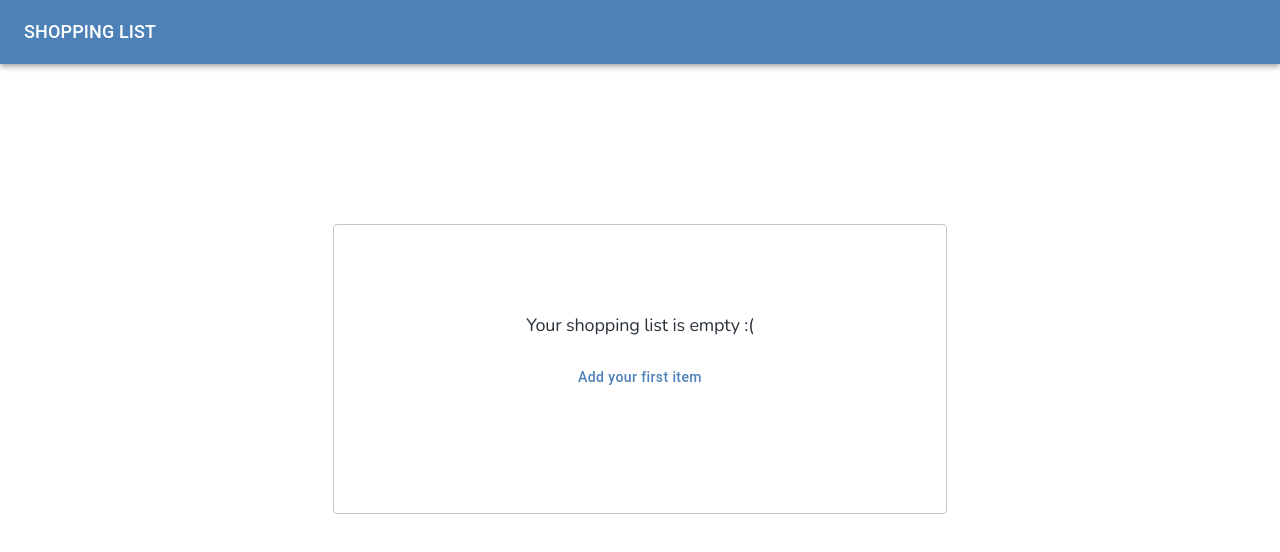
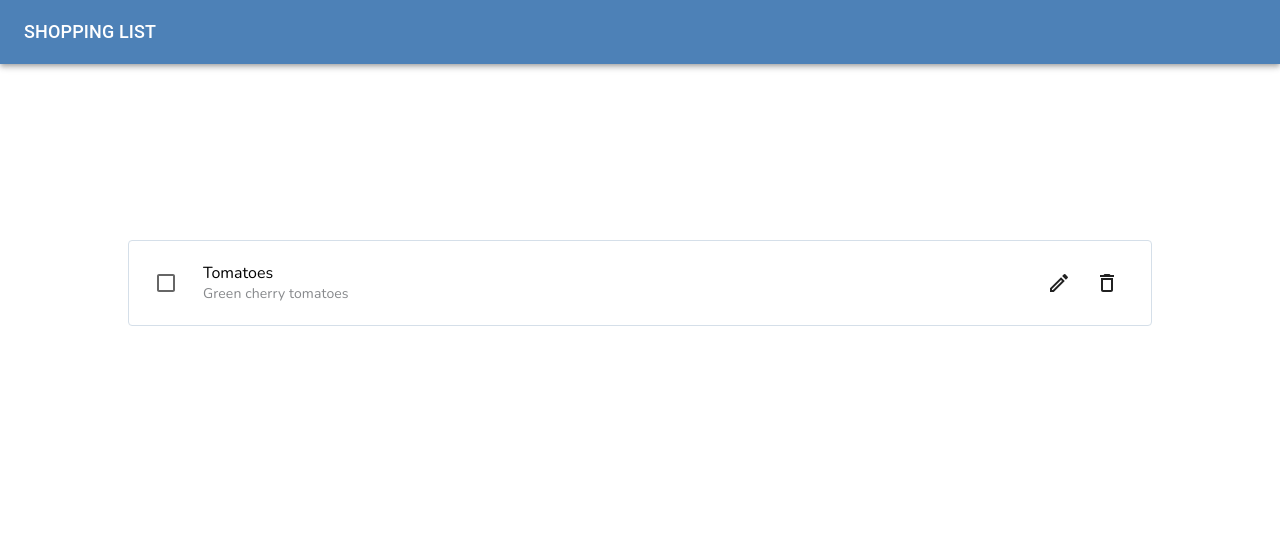
Before and after one commit to danieltkach/slingr-challenge, a React (Vite) app: page / in a window 1280 px wide. Shown: the top 552 px of the page. Built offline with nearby package versions, Linux system fonts and the light colour scheme.

Commit message:
shopping list structure

```diff
--- a/package.json
+++ b/package.json
@@ -12,6 +12,7 @@
   "dependencies": {
     "@emotion/react": "^11.11.4",
     "@emotion/styled": "^11.11.5",
+    "@mui/icons-material": "^5.15.20",
     "@mui/material": "^5.15.20",
     "@mui/styled-engine-sc": "^6.0.0-alpha.18",
     "@types/styled-components": "^5.1.34",
--- a/src/App.tsx
+++ b/src/App.tsx
@@ -1,12 +1,14 @@
 import React from 'react';
 import Box from '@mui/material/Box';
 import { EmptyListPanel } from './components/EmptyListPanel';
+import { ShoppingList } from './views/ShoppingList';
 
 
 export const App: React.FC = () => {
   return (
     <Box sx={{ display: 'flex', flexDirection: 'column', marginTop: '10rem' }}>
-      <EmptyListPanel />
+      {/* <EmptyListPanel /> */}
+      <ShoppingList />
     </Box>
   );
 };
--- a/src/main.tsx
+++ b/src/main.tsx
@@ -29,8 +29,15 @@ const theme = createTheme({
     h3: {
       fontFamily: 'Nunito',
       fontSize: '1rem',
-      weight: 400,
+      weight: 600,
       lineHeight: '1.375rem',
+      color: '#000',
+    },
+    h4: {
+      fontFamily: 'Nunito',
+      fontSize: '0.875rem',
+      weight: 600,
+      lineHeight: '1.25rem',
       color: '#87898C',
     },
     h6: {
--- /dev/null
+++ b/src/views/ShoppingList.tsx
@@ -0,0 +1,50 @@
+import React from 'react';
+import styled from 'styled-components';
+import { Checkbox, Typography } from '@mui/material';
+import ModeEditOutlineOutlinedIcon from '@mui/icons-material/ModeEditOutlineOutlined';
+import DeleteOutlineOutlinedIcon from '@mui/icons-material/DeleteOutlineOutlined';
+
+export const ShoppingList: React.FC =()=> {
+  return(
+    <Container>
+      <Card>
+        <Checkbox sx={{marginLeft: '1rem', marginRight: '1rem'}} />
+        <Text>
+          <Typography variant="h3">Tomatoes</Typography>
+          <Typography variant="h4">Green cherry tomatoes</Typography>
+        </Text>
+        <Icons>
+          <ModeEditOutlineOutlinedIcon />
+          <DeleteOutlineOutlinedIcon />
+        </Icons>
+      </Card>
+    </Container>
+  )
+}
+
+const Container = styled.div`
+  display: flex;
+  padding: 1rem;
+  justify-content: center;
+`;
+
+const Card = styled.div`
+  display: flex;
+  align-items: center;
+  border: 0.5px solid #D5DFE9;
+  width: 64rem;
+  height: 5.4rem;
+  border-radius: 4px;
+`;
+
+const Text = styled.div`
+  display: flex;
+  flex-direction: column;
+  margin-right: auto;
+`;
+
+const Icons = styled.div`
+  display: flex;
+  gap: 1.5rem;
+  margin-right: 2rem;
+`;
```
Also changed, not shown: 1 other file (tests, documents, lock files or other folders).
